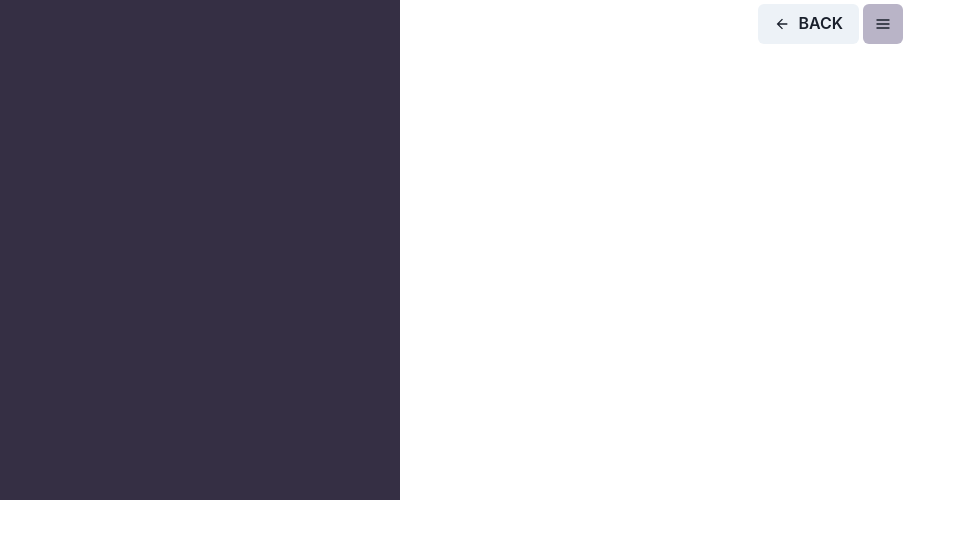
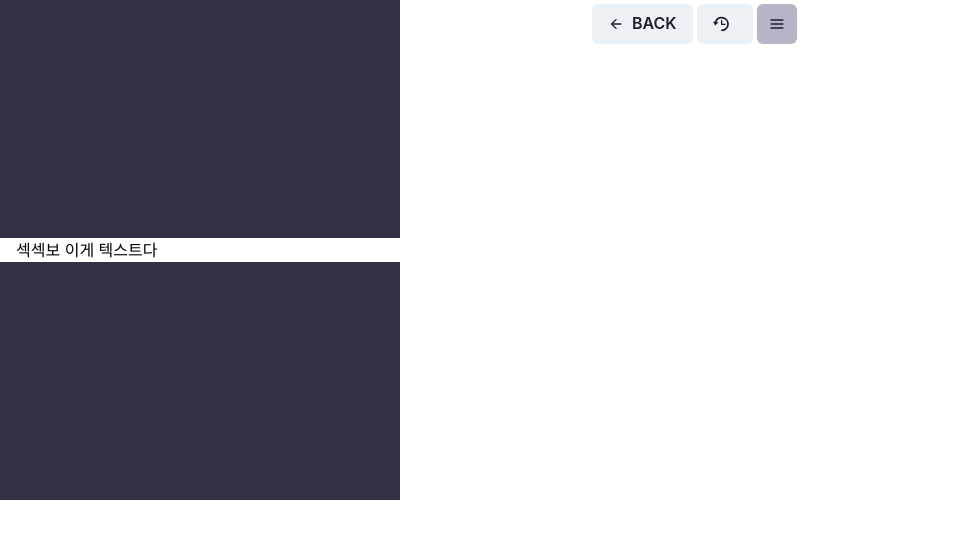
Before and after one commit to JIK-K/ChatHub, a React (Create React App) app in the folder chathub/: page /mainpage in a window 1280 px wide. Shown: the top 538 px of the page, without its empty margins (0-966 px from the left). Built offline with nearby package versions, Linux system fonts and the light colour scheme; the HTML template or start-up script is replaced by a standard one.

Commit message:
feat: ssb

```diff
--- a/chathub/src/page/MainPage.tsx
+++ b/chathub/src/page/MainPage.tsx
@@ -9,14 +9,17 @@ import {
   MenuItem,
   IconButton,
   Container,
+  Text,
   Box,
   useDisclosure,
+  Center,
 } from "@chakra-ui/react";
 import { Navigate, useNavigate } from "react-router-dom";
 import {
   AddIcon,
   ArrowBackIcon,
   HamburgerIcon,
+  RepeatClockIcon,
   SettingsIcon,
 } from "@chakra-ui/icons";
 import CreateRoomModal from "./createRoom";
@@ -30,6 +33,7 @@ const MainPage: React.FC = (props) => {
     navigate("/");
     console.log("뒤로 이동");
   }
+  function refresh(): void {}
   const handleSettingClick = () => {
     navigate("/settingpage");
   };
@@ -44,7 +48,7 @@ const MainPage: React.FC = (props) => {
       backgroundColor="#352F44"
       position="relative"
     >
-      <Container position="fixed" top="1" left="58%">
+      <Container position="fixed" top="1" left="45%">
         <Menu>
           <Button
             onClick={backpage}
@@ -53,6 +57,11 @@ const MainPage: React.FC = (props) => {
           >
             BACK
           </Button>
+          <Button
+            onClick={refresh}
+            leftIcon={<RepeatClockIcon />}
+            marginRight={1}
+          ></Button>
           <MenuButton
             as={IconButton}
             aria-label="Options"
@@ -70,6 +79,11 @@ const MainPage: React.FC = (props) => {
           </MenuList>
         </Menu>
       </Container>
+      <Container maxW="md" bg="white" color="black" onClick={backpage}>
+        <Flex>
+          <Text textAlign={"center"}> 섹섹보 이게 텍스트다 </Text>
+        </Flex>
+      </Container>
       {isOpen && <CreateRoomModal isOpen={isOpen} onClose={onClose} />}
     </Flex>
   );
--- a/chathub/src/page/createRoom.tsx
+++ b/chathub/src/page/createRoom.tsx
@@ -81,8 +81,8 @@ function CreateRoomModal(props: Prop) {
         if (response.data == true) {
           Swal.fire({
             icon: "success",
-            title: "아이디 중복 확인",
-            text: "사용할 수 있는 아이디 입니다.",
+            title: "방 이름 형식 확인",
+            text: "사용할 수 있는 방 이름 입니다.",
             customClass: {
               container: "swal-container",
             },
@@ -90,8 +90,8 @@ function CreateRoomModal(props: Prop) {
         } else {
           Swal.fire({
             icon: "warning",
-            title: "아이디 중복 확인",
-            text: "중복된 아이디 입니다.",
+            title: "방 이름 중복 확인",
+            text: "중복된 방 이름 입니다.",
             customClass: {
               container: "swal-container",
             },
```
